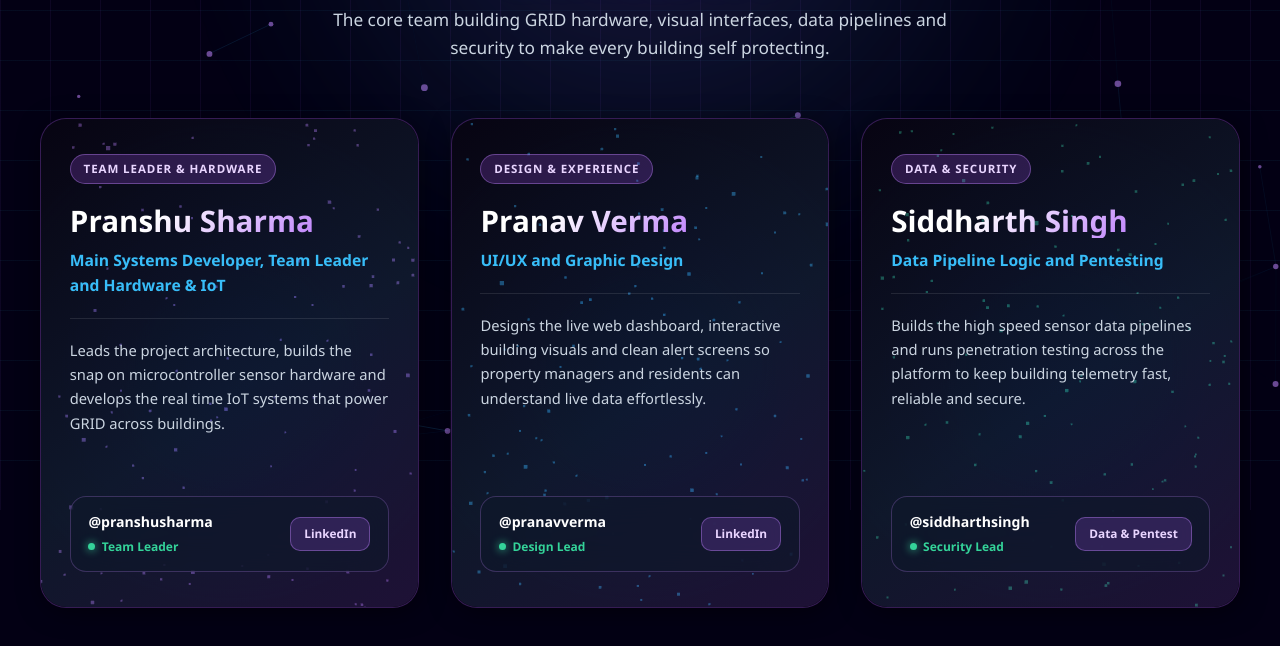
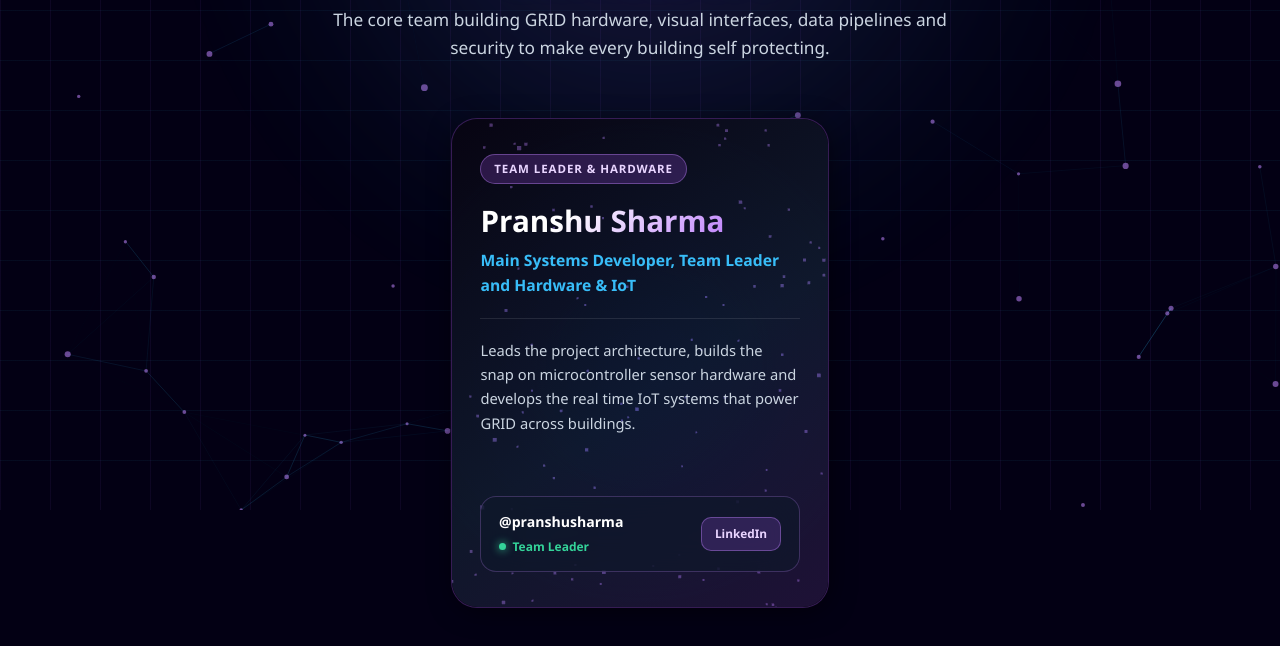
Before and after one commit to PranshuSharma21/UnwaveringGRID, a plain HTML site: page about.html in a window 1280 px wide. Shown: the part 290-936 px from the top of the page. Drawn offline with nearby package versions, Linux system fonts and the light colour scheme; animation ran at ten frames a second.

Commit message:
Remove unused team member cards from about.html
Removed multiple pc-card-wrapper sections for team members.

```diff
--- a/about.html
+++ b/about.html
@@ -1,3 +1,4 @@
+
 <!DOCTYPE html>
 <html lang="en">
 <head>
@@ -463,7 +464,7 @@
 
       <div class="cards-container" id="cardsContainer">
 
-        <div class="pc-card-wrapper" data-card data-color="0xc084fc">
+        <div class="pc-card-wrapper" data-card data-color="0xc084fc" style="grid-column: 2;">
           <div class="pc-behind"></div>
           <div class="pc-card-shell">
             <section class="pc-card">
@@ -487,66 +488,6 @@
                     <span class="pc-status">Team Leader</span>
                   </div>
                   <a href="https://www.linkedin.com/in/pranshu-sharma-a52321334" target="_blank" rel="noopener noreferrer" class="pc-role-tag">LinkedIn</a>
-                </div>
-              </div>
-            </section>
-          </div>
-        </div>
-
-        <div class="pc-card-wrapper" data-card data-color="0x38bdf8">
-          <div class="pc-behind"></div>
-          <div class="pc-card-shell">
-            <section class="pc-card">
-              <div class="pc-inside">
-                <div class="card-particles-canvas"></div>
-                <div class="pc-shine"></div>
-                <div class="pc-glare"></div>
-
-                <div class="pc-card-content">
-                  <span class="member-badge">Design & Experience</span>
-                  <h3 class="member-name">Pranav Verma</h3>
-                  <div class="member-role">UI/UX and Graphic Design</div>
-                  <p class="member-desc">
-                    Designs the live web dashboard, interactive building visuals and clean alert screens so property managers and residents can understand live data effortlessly.
-                  </p>
-                </div>
-
-                <div class="pc-user-info">
-                  <div class="pc-user-text">
-                    <span class="pc-handle">@pranavverma</span>
-                    <span class="pc-status">Design Lead</span>
-                  </div>
-                  <a href="https://www.linkedin.com/in/pranav-verma-1aba0b430/" target="_blank" rel="noopener noreferrer" class="pc-role-tag">LinkedIn</a>
-                </div>
-              </div>
-            </section>
-          </div>
-        </div>
-
-        <div class="pc-card-wrapper" data-card data-color="0x34d399">
-          <div class="pc-behind"></div>
-          <div class="pc-card-shell">
-            <section class="pc-card">
-              <div class="pc-inside">
-                <div class="card-particles-canvas"></div>
-                <div class="pc-shine"></div>
-                <div class="pc-glare"></div>
-
-                <div class="pc-card-content">
-                  <span class="member-badge">Data & Security</span>
-                  <h3 class="member-name">Siddharth Singh</h3>
-                  <div class="member-role">Data Pipeline Logic and Pentesting</div>
-                  <p class="member-desc">
-                    Builds the high speed sensor data pipelines and runs penetration testing across the platform to keep building telemetry fast, reliable and secure.
-                  </p>
-                </div>
-
-                <div class="pc-user-info">
-                  <div class="pc-user-text">
-                    <span class="pc-handle">@siddharthsingh</span>
-                    <span class="pc-status">Security Lead</span>
-                  </div>
-                  <span class="pc-role-tag">Data & Pentest</span>
                 </div>
               </div>
             </section>
```
